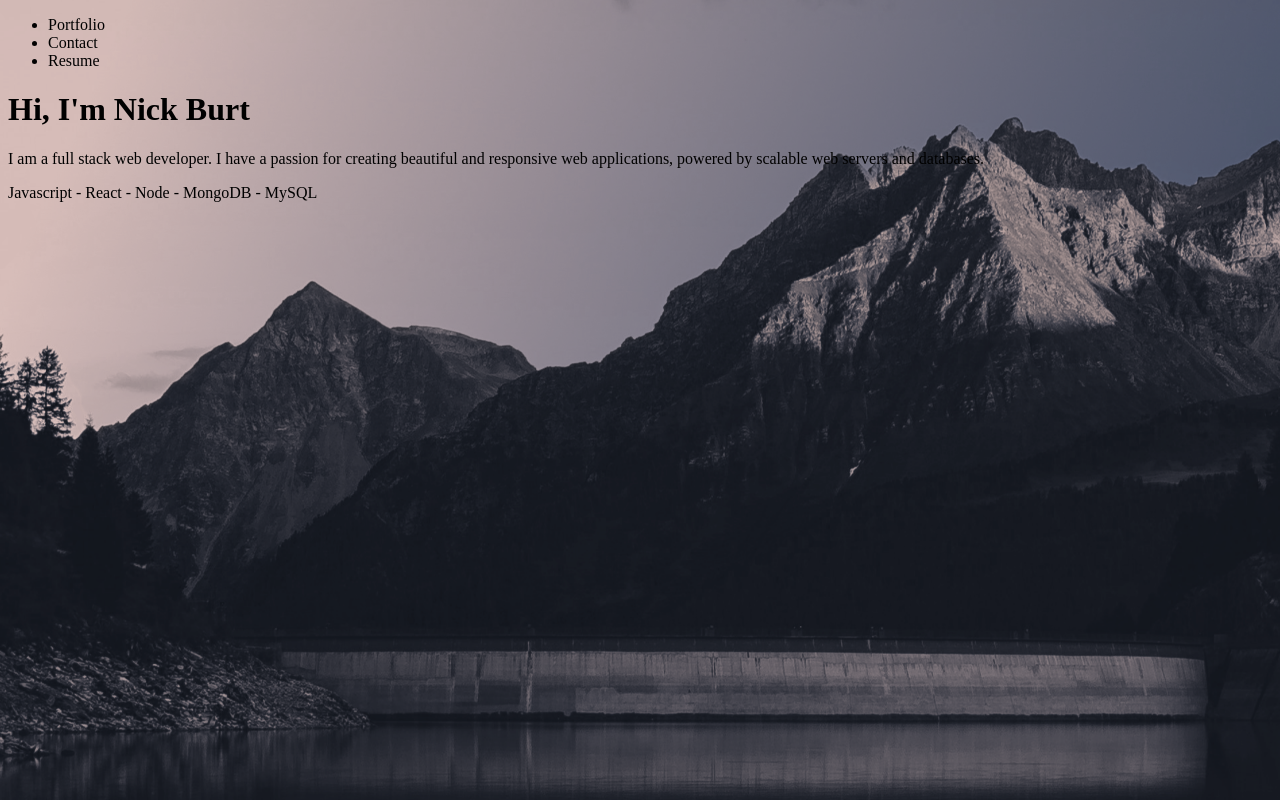
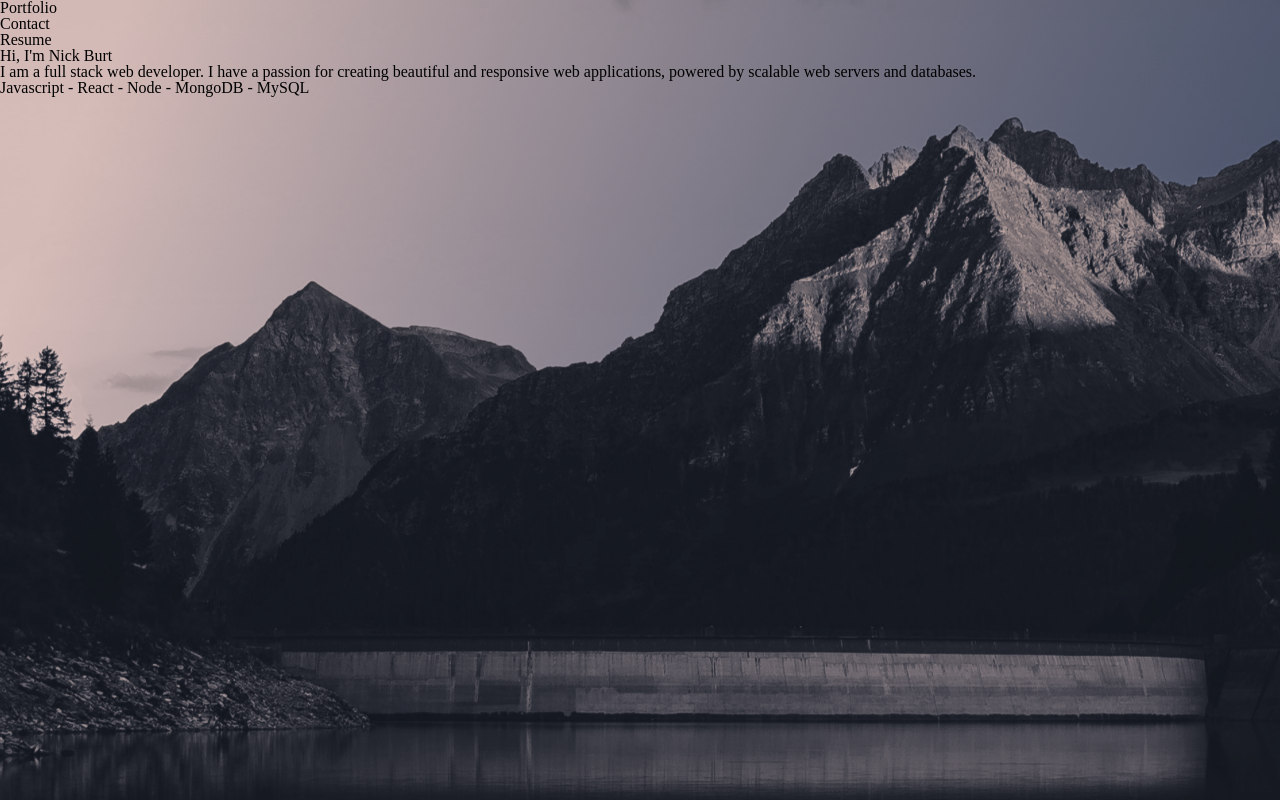
Before and after one commit to nbur4556/portfolio, a Next.js app: page / in a window 1280 px wide. Built offline with nearby package versions, Linux system fonts and the light colour scheme.

Commit message:
style: reseet css

```diff
--- a/pages/_app.js
+++ b/pages/_app.js
@@ -1,5 +1,7 @@
+import '../styles/reset.css';
+
 function MyApp({ Component, pageProps }) {
   return <Component {...pageProps} />
 }
 
-export default MyApp
+export default MyApp;
--- a/styles/Home.module.scss
+++ b/styles/Home.module.scss
@@ -1,3 +1,7 @@
+.page {
+    height: 100vh;
+}
+
 .bgImage {
     z-index: -1;
 }
--- /dev/null
+++ b/styles/reset.css
@@ -0,0 +1,48 @@
+/* http://meyerweb.com/eric/tools/css/reset/
+   v2.0 | 20110126
+   License: none (public domain)
+*/
+
+html, body, div, span, applet, object, iframe,
+h1, h2, h3, h4, h5, h6, p, blockquote, pre,
+a, abbr, acronym, address, big, cite, code,
+del, dfn, em, img, ins, kbd, q, s, samp,
+small, strike, strong, sub, sup, tt, var,
+b, u, i, center,
+dl, dt, dd, ol, ul, li,
+fieldset, form, label, legend,
+table, caption, tbody, tfoot, thead, tr, th, td,
+article, aside, canvas, details, embed,
+figure, figcaption, footer, header, hgroup,
+menu, nav, output, ruby, section, summary,
+time, mark, audio, video {
+	margin: 0;
+	padding: 0;
+	border: 0;
+	font-size: 100%;
+	font: inherit;
+	vertical-align: baseline;
+}
+/* HTML5 display-role reset for older browsers */
+article, aside, details, figcaption, figure,
+footer, header, hgroup, menu, nav, section {
+	display: block;
+}
+body {
+	line-height: 1;
+}
+ol, ul {
+	list-style: none;
+}
+blockquote, q {
+	quotes: none;
+}
+blockquote:before, blockquote:after,
+q:before, q:after {
+	content: '';
+	content: none;
+}
+table {
+	border-collapse: collapse;
+	border-spacing: 0;
+}
```
